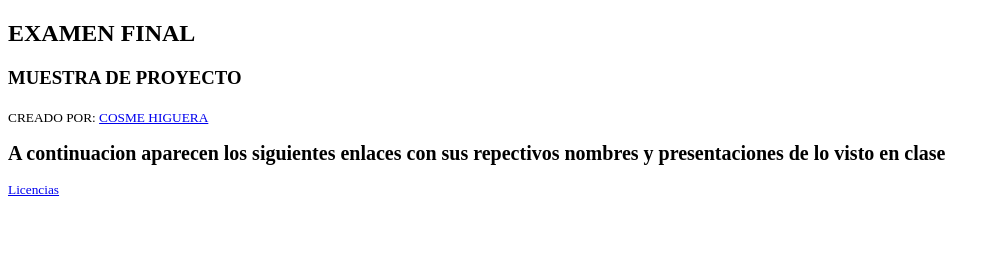
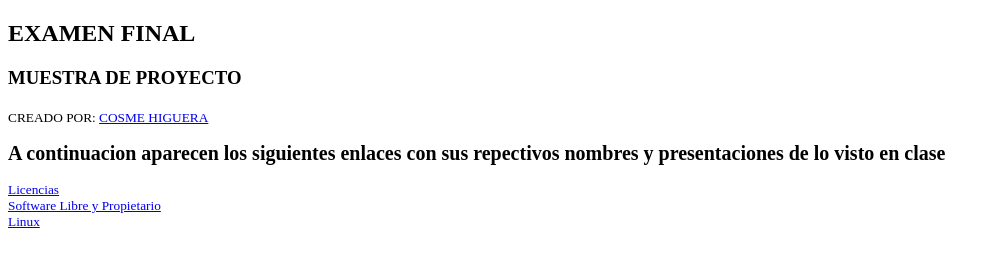
Before and after one commit to emsoc/emsoc.github.io, a plain HTML site: page index.html in a window 1280 px wide. Shown: the whole page, without its empty margins (0-1000 px from the left). Drawn offline with Linux system fonts and the light colour scheme.

Commit message:
Update index.html

```diff
--- a/index.html
+++ b/index.html
@@ -25,6 +25,12 @@
 					<section>
 					<a href="http://emsoc.github.io/#">Licencias</a>
 					</section>
+					<section>
+					<a href="http://emsoc.github.io/#">Software Libre y Propietario</a>
+					</section>
+					<section>
+					<a href="http://emsoc.github.io/#">Linux</a>
+					</section>
 
 
 
```
